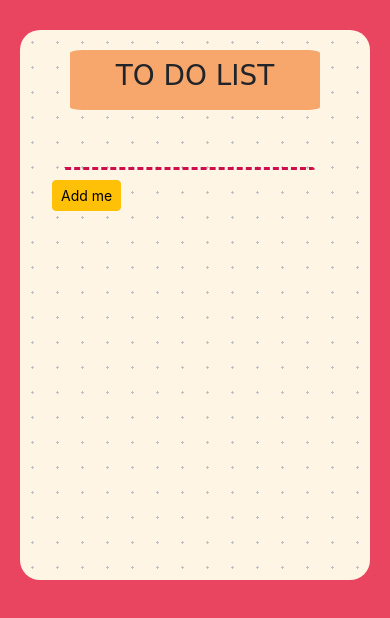
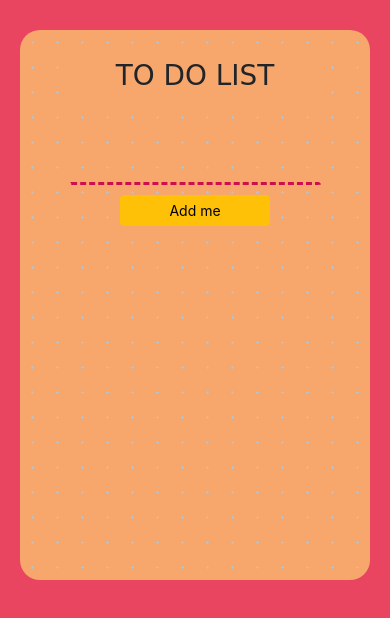
Before and after one commit to B-L-SARATH/todolist-react, a plain HTML site: page index.html in a window 390 px wide. Drawn offline with nearby package versions, Linux system fonts and the light colour scheme; a web font is replaced by a local one.

Commit message:
styling changes

```diff
--- a/styles.css
+++ b/styles.css
@@ -15,7 +15,7 @@ body {
   padding: 40px;
   background-image: radial-gradient(#bfc0c1 7.2%, transparent 0);
   background-size: 25px 25px;
-  background-color: #fff5e4;
+  background-color:#f7a76c;
   box-shadow: #fecd70;
   border-radius: 20px;
 
@@ -71,8 +71,16 @@ body {
     width: 350px !important;
   }
 
-  .inputform {
+ .inputform {
     margin: 10px;
     padding: 10px;
+
+    padding: 25px;
+    display: flex;
+    flex-direction: column;
+    align-items: center;
+  }
+  button {
+    width: 150px !important;
   }
 }
```
